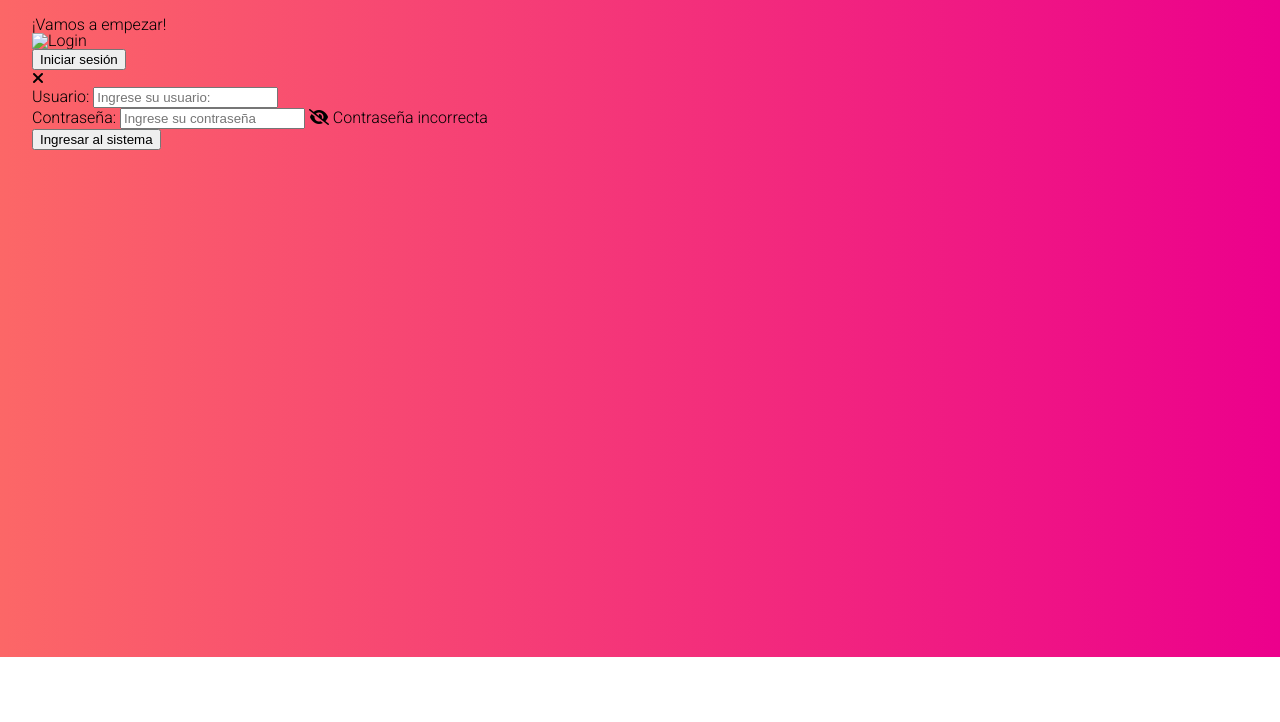
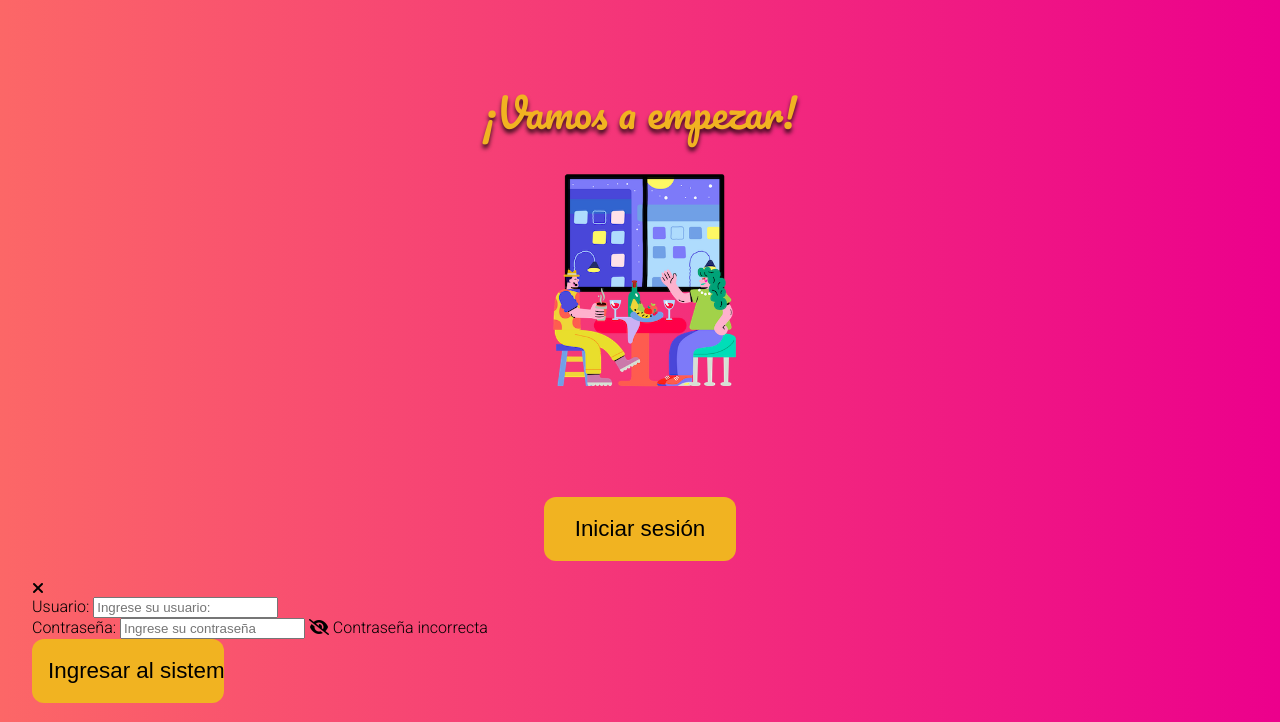
Before and after one commit to Jose-Sut10/R1, a plain HTML site: page index.html in a window 1280 px wide. Shown: the part 143-865 px from the top of the page. Before the commit the page ends 800 px from the top, so only its background shows below. Drawn offline with Linux system fonts and the light colour scheme.

Commit message:
Estilizando el contenido del login

```diff
--- a/css/login/contenido.css
+++ b/css/login/contenido.css
@@ -0,0 +1,64 @@
+.contenido__contenedor--imagen{
+    display: flex;
+    flex-direction: column;
+    align-items: center;
+    justify-content: center;
+    height: 60vh;
+}
+
+.contenedorImagen--titulo{
+    font-size: 2.5rem;
+    font-family: 'Pacifico', cursive;
+    text-shadow: 0 4px 4px rgba(0, 0, 0, 0.75);
+    color: #f1b321;
+    margin-bottom: 1.87rem;
+}
+
+.imagenLogeo{
+    width: 14rem;
+    margin-bottom: 1.5rem;
+}
+
+.contenido__contenedor--logeo{
+    display: flex;
+    flex-direction: column;
+    align-items: center;
+}
+
+.botonLogeo{
+    width: 12rem;
+    height: 4rem;
+    background-color: #f1b321;
+    padding: 1rem;
+    border-radius: 12px;
+    margin-bottom: 1.2rem;
+    font-size: 1.4rem;
+    transition: all 0.4s ease;
+    border: none;
+}
+
+.botonLogeo:hover{
+    cursor: pointer;
+    background-color: #faa040;
+}
+
+.textoLogeo{
+    font-size: 1.25rem;
+    color: #fff;
+}
+
+.vinculoLogeo--link{
+    margin-left: .5rem;
+    color: #f1b321;
+    cursor: pointer;
+    text-decoration: none;
+}
+
+.activeLog{
+    height: 45vh;
+}
+
+.imgsLogin:hover{
+    cursor: pointer;
+    transform: scale(1.14);
+}
--- a/css/login/encabezado.css
+++ b/css/login/encabezado.css
@@ -1,4 +1,6 @@
 @import url("../reset.css");
+@import url("./contenido.css");
+
 *{
     margin: 0;
     box-sizing: border-box;
```
Also changed, not shown: assets/img/cena.png (added), assets/img/home.png (added).
